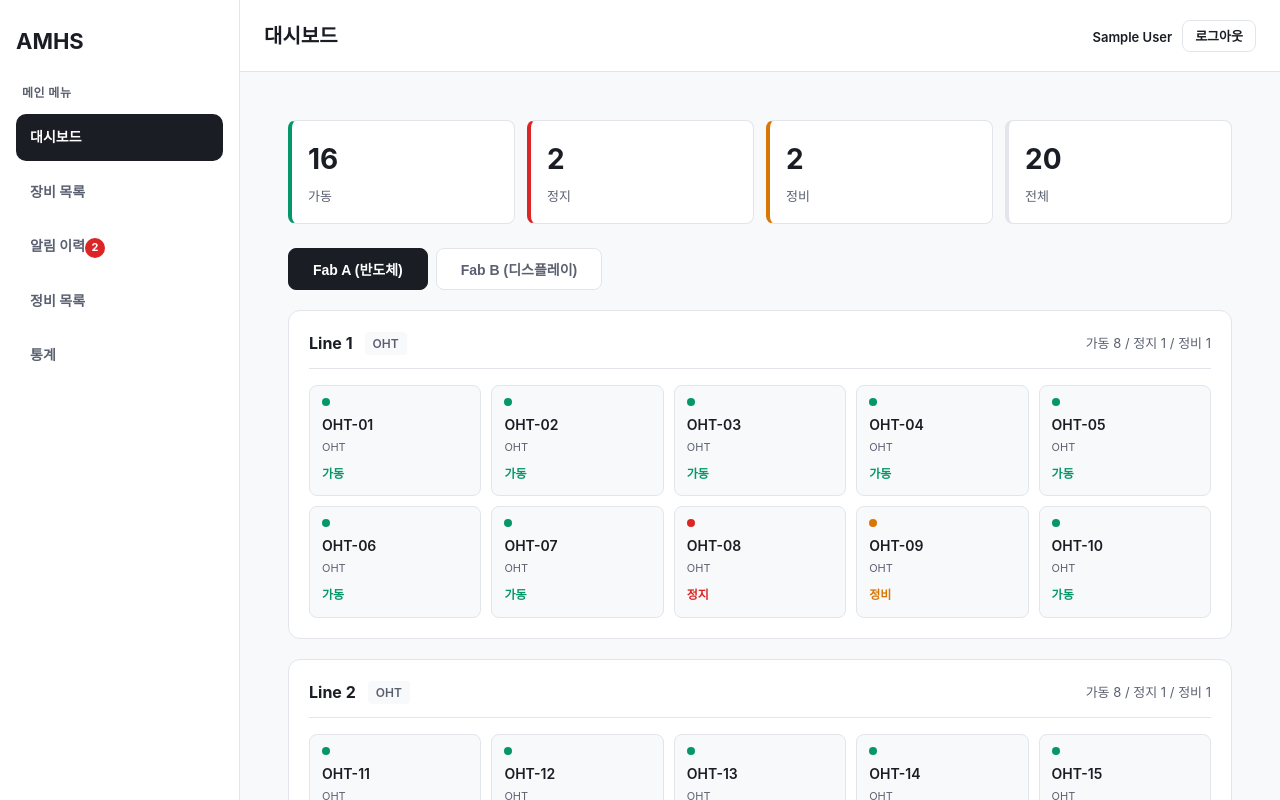
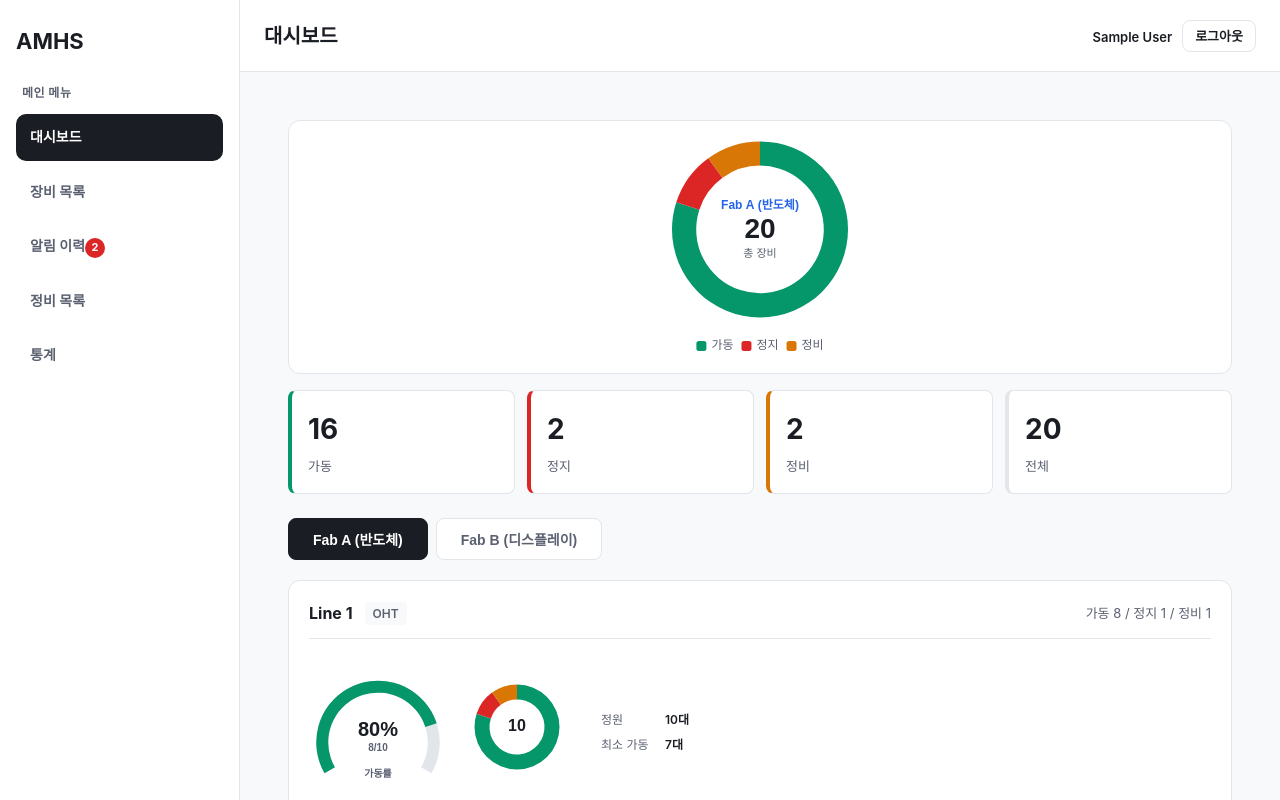
Before and after one commit to SF-KONA/AMHS-frontend, a Vue app: page /dashboard in a window 1280 px wide. Shown: the top 800 px of the page. Built offline with nearby package versions, Linux system fonts and the light colour scheme; sample sign-in values are in the browser's storage.

Commit message:
feat: 대시보드에 Fab 도넛, Line 게이지/미니도넛, 알림 피드 추가

```diff
--- a/src/views/dashboard/DashboardView.vue
+++ b/src/views/dashboard/DashboardView.vue
@@ -1,6 +1,19 @@
 <template>
     <AppLayout>
         <div class="dashboard">
+            <!-- Fab 상태 분포 도넛차트 (FE1 추가) -->
+            <div class="fab-status-section">
+                <div class="fab-status-chart">
+                    <StatusDonutChart
+                        :running="fabStatusCount.running"
+                        :stopped="fabStatusCount.stopped"
+                        :maintenance="fabStatusCount.maintenance"
+                        :center-title="currentFab ? currentFab.fabName : ''"
+                        size="large"
+                    />
+                </div>
+            </div>
+
             <!-- 상태 카운트 카드 -->
             <div class="status-summary">
                 <div class="status-card" style="border-left: 4px solid var(--color-normal)">
@@ -46,6 +59,33 @@
                         </span>
                     </div>
 
+                    <!-- Line 가동률 게이지 + 상태 미니 도넛 (FE1 추가) -->
+                    <div class="line-stats-row">
+                        <UtilizationGauge
+                            :running="getLineStats(line.lineId).running"
+                            :total-slots="line.totalSlots || 10"
+                            :min-running="line.minRunning || 7"
+                        />
+                        <div class="line-mini-donut">
+                            <StatusDonutChart
+                                :running="getLineStats(line.lineId).running"
+                                :stopped="getLineStats(line.lineId).stopped"
+                                :maintenance="getLineStats(line.lineId).maintenance"
+                                size="mini"
+                            />
+                        </div>
+                        <div class="line-meta">
+                            <div class="line-meta-row">
+                                <span class="line-meta-label">정원</span>
+                                <span class="line-meta-value">{{ line.totalSlots || 10 }}대</span>
+                            </div>
+                            <div class="line-meta-row">
+                                <span class="line-meta-label">최소 가동</span>
+                                <span class="line-meta-value">{{ line.minRunning || 7 }}대</span>
+                            </div>
+                        </div>
+                    </div>
+
                     <!-- 장비 카드 그리드 -->
                     <div class="equipment-grid">
                         <div
@@ -66,6 +106,9 @@
                     </div>
                 </div>
             </div>
+
+            <!-- 알림 피드 (FE1 추가) -->
+            <AlertFeed class="alert-feed-section" />
         </div>
     </AppLayout>
 </template>
@@ -75,6 +118,9 @@ import { computed, onMounted } from 'vue'
 import { useRouter } from 'vue-router'
 import { useEquipmentStore } from '../../stores/equipmentStore'
 import AppLayout from '../../layouts/AppLayout.vue'
+import StatusDonutChart from '../../components/dashboard/StatusDonutChart.vue'
+import UtilizationGauge from '../../components/dashboard/UtilizationGauge.vue'
+import AlertFeed from '../../components/dashboard/AlertFeed.vue'
 
 const router = useRouter()
 const store = useEquipmentStore()
@@ -87,6 +133,23 @@ const statusCount = computed(() => store.statusCount)
 const currentLines = computed(() => {
     const fab = fabs.value.find((f) => f.fabId === selectedFabId.value)
     return fab ? fab.lines : []
+})
+
+// 선택된 Fab 객체 (도넛 중앙 라벨용)
+const currentFab = computed(() => {
+    return fabs.value.find((f) => f.fabId === selectedFabId.value) || null
+})
+
+// 선택된 Fab 기준 상태 분포 (도넛에 직접 전달, store.statusCount 우회)
+const fabStatusCount = computed(() => {
+    const fabId = selectedFabId.value
+    if (!fabId) return { running: 0, stopped: 0, maintenance: 0 }
+    const list = store.equipmentList.filter((eq) => eq.fabId === fabId)
+    return {
+        running: list.filter((e) => e.status === 'RUNNING').length,
+        stopped: list.filter((e) => e.status === 'STOPPED').length,
+        maintenance: list.filter((e) => e.status === 'MAINTENANCE').length,
+    }
 })
 
 // Fab 선택
@@ -305,6 +368,65 @@ onMounted(() => {
     font-weight: 600;
 }
 
+/* === FE1 추가 === */
+
+/* Fab 상태 분포 도넛차트 섹션 */
+.fab-status-section {
+    background: var(--color-surface);
+    border: 1px solid var(--color-border);
+    border-radius: 12px;
+    padding: 16px 20px;
+    margin-bottom: 16px;
+}
+
+.fab-status-chart {
+    width: 100%;
+    height: 220px;
+}
+
+/* Line 패널 — 가동률 게이지 + 미니 도넛 줄 */
+.line-stats-row {
+    display: flex;
+    align-items: center;
+    gap: 24px;
+    padding: 12px 4px 16px;
+    margin-bottom: 12px;
+    border-bottom: 1px dashed var(--color-border);
+}
+
+.line-mini-donut {
+    width: 110px;
+    height: 110px;
+    flex-shrink: 0;
+}
+
+.line-meta {
+    display: flex;
+    flex-direction: column;
+    gap: 6px;
+    font-size: 12px;
+}
+
+.line-meta-row {
+    display: flex;
+    gap: 8px;
+}
+
+.line-meta-label {
+    color: var(--color-text-muted);
+    min-width: 56px;
+}
+
+.line-meta-value {
+    font-weight: 600;
+    color: var(--color-text);
+}
+
+/* 알림 피드 섹션 */
+.alert-feed-section {
+    margin-top: 24px;
+}
+
 /* 반응형 */
 @media (max-width: 900px) {
     .equipment-grid {
@@ -312,6 +434,13 @@ onMounted(() => {
     }
     .status-summary {
         grid-template-columns: repeat(2, 1fr);
+    }
+    .fab-status-chart {
+        height: 200px;
+    }
+    .line-stats-row {
+        flex-wrap: wrap;
+        gap: 16px;
     }
 }
 
```
